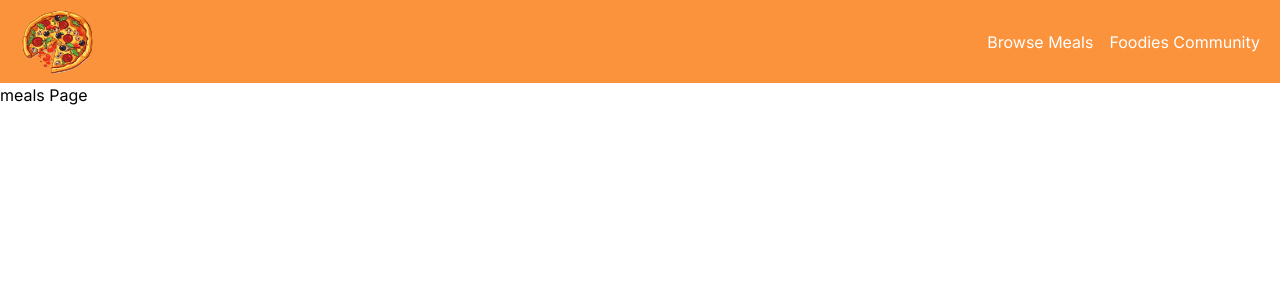
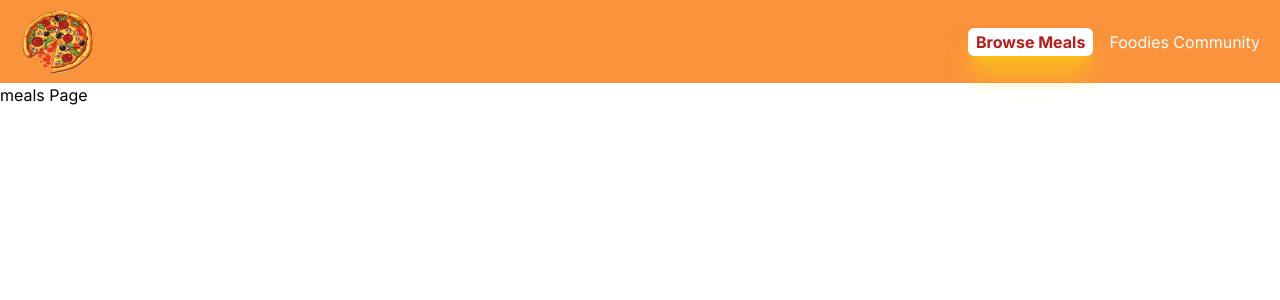
Before and after one commit to prathambhalke/Food-O-Mania, a Next.js app: page /meals in a window 1280 px wide. Shown: the top 300 px of the page. Built offline with nearby package versions, Linux system fonts and the light colour scheme.

Commit message:
created a client component for Navlink

```diff
--- a/src/components/Header.tsx
+++ b/src/components/Header.tsx
@@ -3,19 +3,20 @@
 import Image from "next/image";
 import Link from "next/link";
 import pizzaLogo from "../../public/assets/pizzaLogo.png";
+import NavLink from "./NavLink";
 const Header = () => {
   return (
     <header className="bg-orange-400 text-white px-5 py-1 flex justify-between items-center">
       <Link href="/">
-        <Image src={pizzaLogo} alt="Pizza logo image" width={80} height={80}/>
+        <Image src={pizzaLogo} alt="Pizza logo image" width={80} height={80} />
       </Link>
       <nav className="w-full">
         <ul className="flex justify-end w-full">
           <li>
-            <Link href="/meals">Browse Meals</Link>
+            <NavLink href="/meals">Browse Meals</NavLink>
           </li>
           <li className="ml-4">
-            <Link href="/community">Foodies Community</Link>
+            <NavLink href="/community">Foodies Community</NavLink>
           </li>
         </ul>
       </nav>
--- /dev/null
+++ b/src/components/NavLink.tsx
@@ -0,0 +1,21 @@
+"use client";
+
+import Link from "next/link";
+import { usePathname } from "next/navigation";
+
+const NavLink = ({ href, children }: { href: string; children: string }) => {
+  const path = usePathname();
+  return (
+    <Link
+      href={href}
+      className={
+        path === href
+          ? "text-red-700 bg-white text-black px-2 py-1 rounded-md font-bold shadow-yellow-400 shadow-xl"
+          : ""}
+    >
+      {children}
+    </Link>
+  );
+};
+
+export default NavLink;
```
